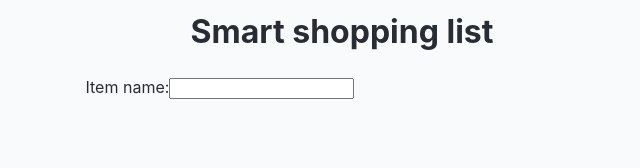
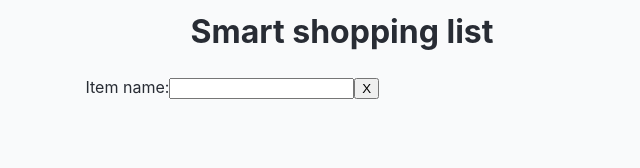
Before and after one commit to the-collab-lab/tcl-57-smart-shopping-list, a React (Vite) app: page /list in a window 1280 px wide. Shown: the top 168 px of the page, without its empty margins (298-938 px from the left). Built offline with nearby package versions, Linux system fonts and the light colour scheme.

Commit message:
add clear text button function

```diff
--- a/src/views/List.jsx
+++ b/src/views/List.jsx
@@ -16,6 +16,8 @@ export function List({ data }) {
 		<ListItem name={item.name} key={item.id} />
 	));
 
+	const handleClick = () => setSearchTerm('');
+
 	return (
 		<>
 			<form>
@@ -25,6 +27,7 @@ export function List({ data }) {
 					id="search-filter"
 					onChange={(e) => setSearchTerm(e.target.value)}
 				/>
+				<button onClick={handleClick}> X </button>
 			</form>
 			<ul>{renderList}</ul>
 		</>
```
